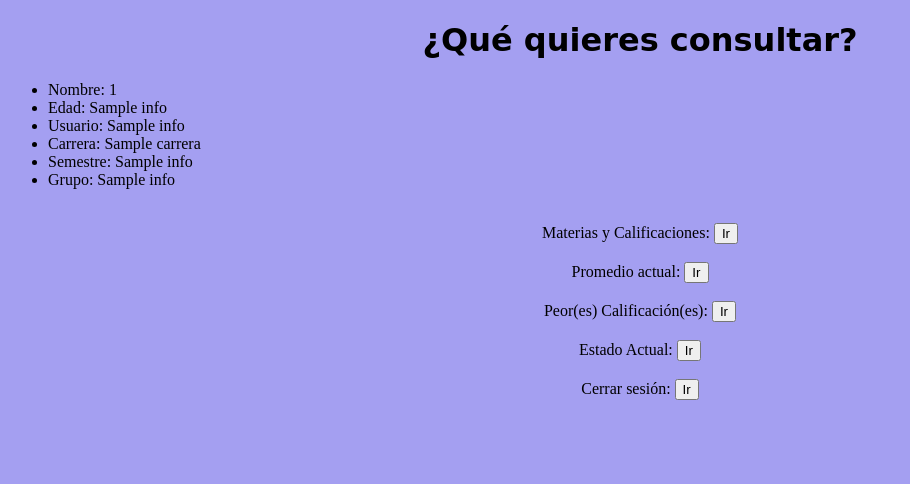
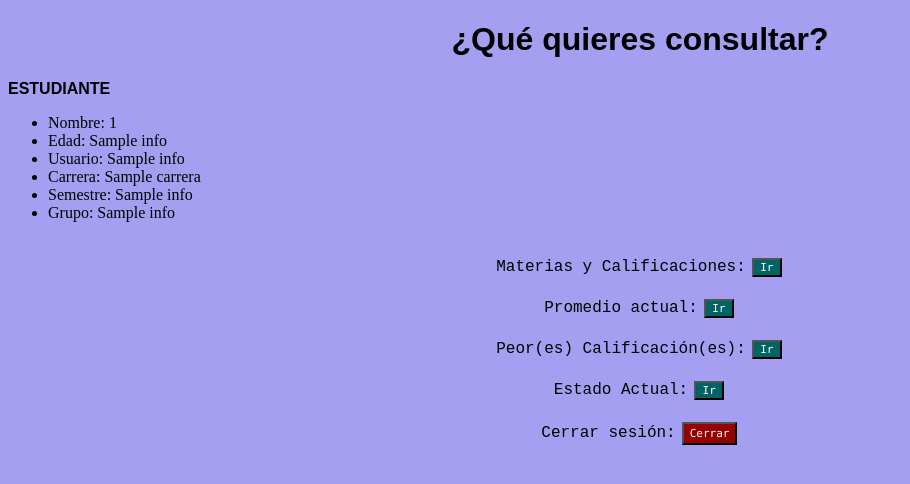
Before and after one commit to edu-dev1/app, a Flask app: template templates/student_menu.html in a window 1280 px wide. Shown: the top 484 px of the page, without its empty margins (0-910 px from the left). Run offline with Flask 3, Linux system fonts and the light colour scheme; the template is opened without the code that fills it: most values are stand-ins (such as "Sample title", 1, 10 or a date in 2020); parts of the project's set-up code (start-up, migrations or seed data) failed here and were passed over.

Commit message:
Update student_menu.html
Agregué mejores diseños

```diff
--- a/templates/student_menu.html
+++ b/templates/student_menu.html
@@ -4,8 +4,6 @@
     <head>
         <meta charset="UTF-8">
         <title>Menú del Estudiante</title>
-        <!--<link rel="stylesheet" href="{{ url_for('static', filename='style_register.css') }}">-->
-
         <!--CSS-->
         <style>
             body{
@@ -13,16 +11,39 @@
                 text-align: center;
             }
             h1{
-                font-family: cursive;
+                font-family: Arial, Helvetica, sans-serif;
+            }
+            h2{
+                text-align: left;
+                font-size: medium;
+                font-family: Arial, Helvetica, sans-serif;
             }
             .list{
                 text-align: left;
+            }
+            .button{
+                color: white;
+                font-size: 11px;
+                margin: 2px;
+                cursor: pointer;
+                font-family: "Consolas";
+                width: 30px;
+                background-color: rgb(0, 100, 100);
+            }
+            .bc{
+                background-color: rgb(150, 0, 0);
+                width: 55px;
+                height: 23px;
+            }
+            label{
+                font-family: 'Courier New', Courier, monospace;
             }
         </style>
     </head>
 
     <body>
         <h1> ¿Qué quieres consultar?</h1>
+        <h2>ESTUDIANTE</h2>
         <!--Lista-->
         <ul class="list">
             <li>Nombre: {{ info[0][0] }}</li>
@@ -36,35 +57,35 @@
         <br>
         <label>Materias y Calificaciones:</label>
         <a href="{{ url_for('show_subjects_grades') }}">
-            <button>Ir</button>
+            <button class = "button">Ir</button>
         </a>
         <!--Botón promedio-->
         <br>
         <br>
         <label>Promedio actual:</label>
         <a href="{{ url_for('show_average') }}">
-            <button>Ir</button>
+            <button class = "button">Ir</button>
         </a>
         <!--Botón peores calificaiones-->
         <br>
         <br>
         <label>Peor(es) Calificación(es):</label>
         <a href="{{ url_for('show_worst_grades') }}">
-            <button>Ir</button>
+            <button class = "button">Ir</button>
         </a>
         <!--Botón estado actual-->
         <br>
         <br>
         <label>Estado Actual:</label>
         <a href="{{ url_for('show_status') }}">
-            <button>Ir</button>
+            <button class = "button">Ir</button>
         </a>
         <br>
         <br>
         <!--Botón de cerrar sesión-->
         <label>Cerrar sesión:</label>
         <a href="{{ url_for('logout') }}">
-            <button>Ir</button>
+            <button class = "button bc">Cerrar</button>
         </a>
     </body>
 </html>
```
